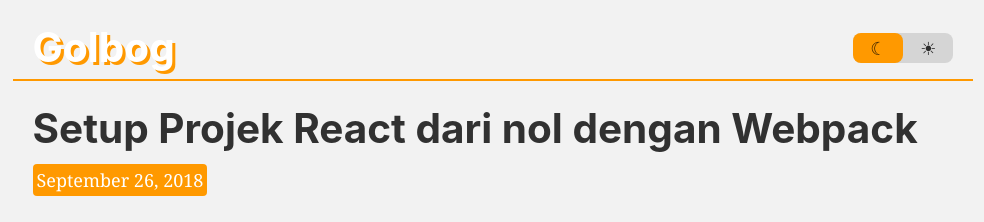
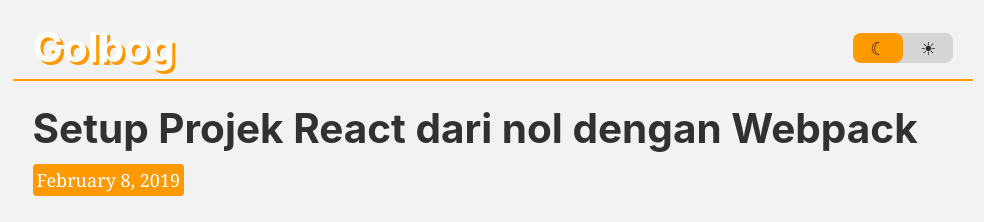
Before and after one commit to igarramaddhan/ynrk.tk, a Gatsby site: page /setup-projek-react-dari-nol-dengan-webpack/ in a window 1280 px wide. Shown: the top 222 px of the page, without its empty margins (147-1131 px from the left). Built offline with nearby package versions, Linux system fonts and the light colour scheme; Gatsby itself is replaced by a stand-in of ours; some packages are replaced by stand-ins of ours.

Commit message:
change date

```diff
--- a/posts/setup-projek-react-dari-nol-dengan-webpack/index.md
+++ b/posts/setup-projek-react-dari-nol-dengan-webpack/index.md
@@ -3,7 +3,7 @@ title: Setup Projek React dari nol dengan Webpack
 published: true
 tags: #react, #webpack, #javascript
 description: Tutorial ReactJS
-date: "2018-09-26"
+date: "2019-02-08"
 ---
 
 Saya telah berkelana di dunia pe-React-an sekitar 2 tahun belakangan ini. Dari yang awalnya menggunakan cara instant untuk mencoba React menggunakan `create-react-app`, hingga bisa setup projek React sendiri. Di post ini saya akan membagikan bagaimana cara untuk setup projek React mulai dari nol.
```
